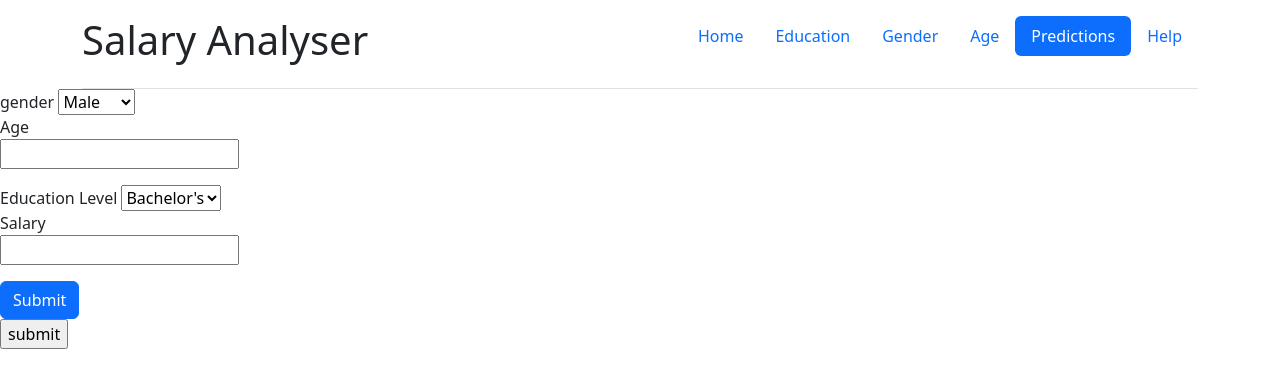
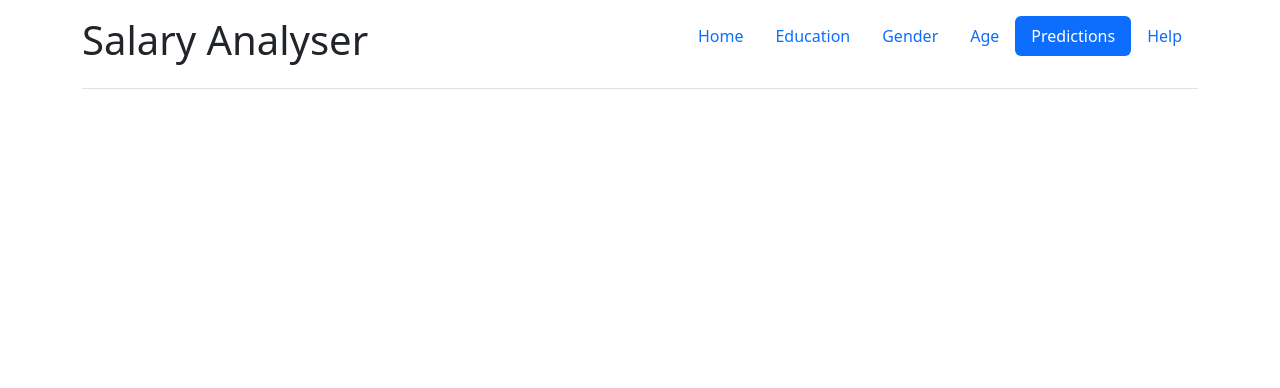
Before and after one commit to jude2k6/lccs, a Flask app: page /predictions in a window 1280 px wide. Shown: the top 388 px of the page. Run offline with Flask 3, Linux system fonts and the light colour scheme; parts of the project's set-up code (start-up, migrations or seed data) failed here and were passed over.

```diff
--- a/website/templates/graphtemplate.html
+++ b/website/templates/graphtemplate.html
@@ -1,4 +1,2 @@
 {% extends 'base.html' %} {% block content %} {% block graph %} {% endblock %}
 {% endblock %}
-
-<!-- passing through thr links -->
--- a/website/templates/predictions.html
+++ b/website/templates/predictions.html
@@ -1,32 +1,4 @@
 {% extends 'base.html' %} {% block title %}Home{% endblock %} {% block content%}
-<form class="form-group" action="#" method="post" id="form">
-  <div class="form-group">
-    <label for="gender">gender</label>
-
-    <select name="gender" id="gender">
-      <option value="Male">Male</option>
-      <option value="Male">Female</option>
-    </select>
-  </div>
-  <div class="form-group">
-    <label for="Age">Age</label>
-    <p><input type="text" maxlength="3" name="age" id="age" /></p>
-  </div>
-  <div class="form-group">
-    <label for="edu">Education Level</label>
-    <select name="education" id="education">
-      <option value="Bachelor's">Bachelor's</option>
-      <option value="Master's">Master's</option>
-      <option value="PhD">PhD</option>
-    </select>
-  </div>
-  <div class="form-group">
-    <label for="salary">Salary</label>
-    <p><input type="number" min="0" step="5000" name="salary" id="salary" /></p>
-  </div>
-  <button type="submit" value="submit" class="btn btn-primary">Submit</button>
-  <p><input type="submit" value="submit" /></p>
-</form>
 
 <script>
   const form = document.getElementById("form");
```
